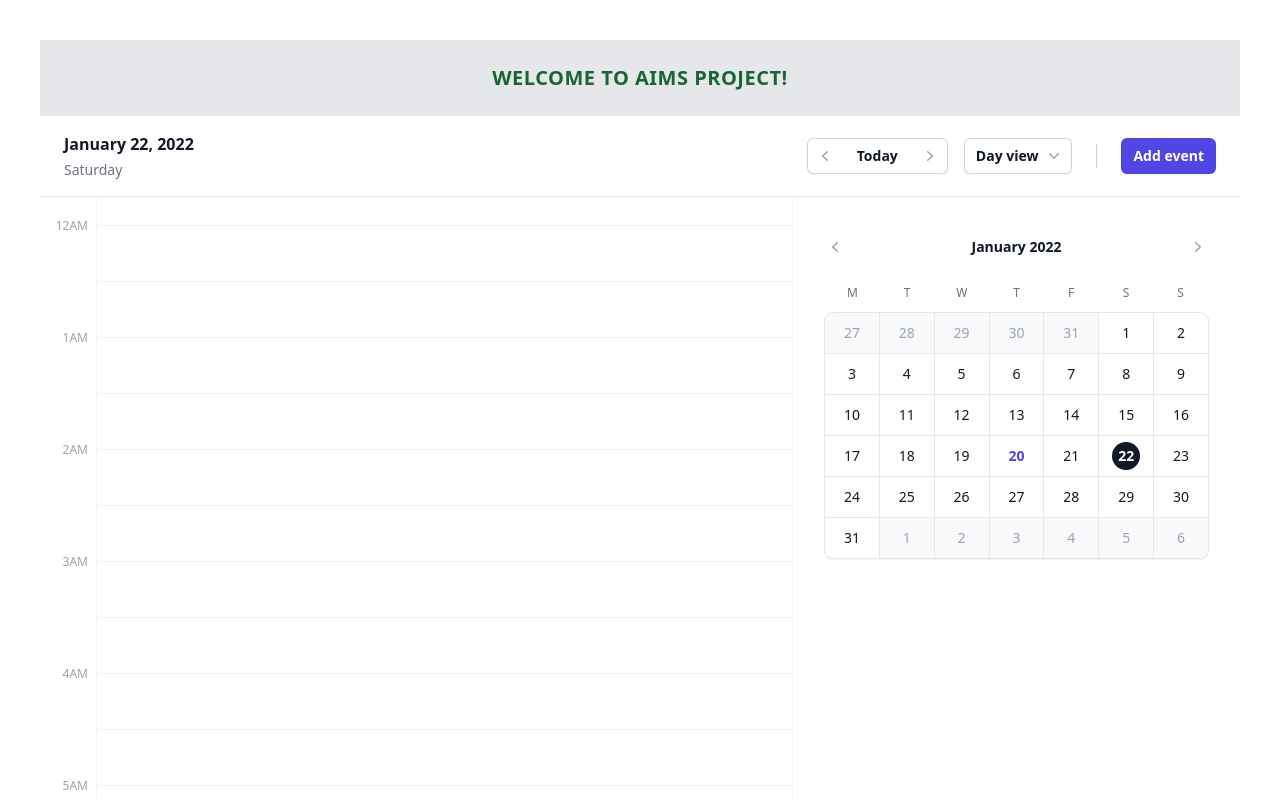
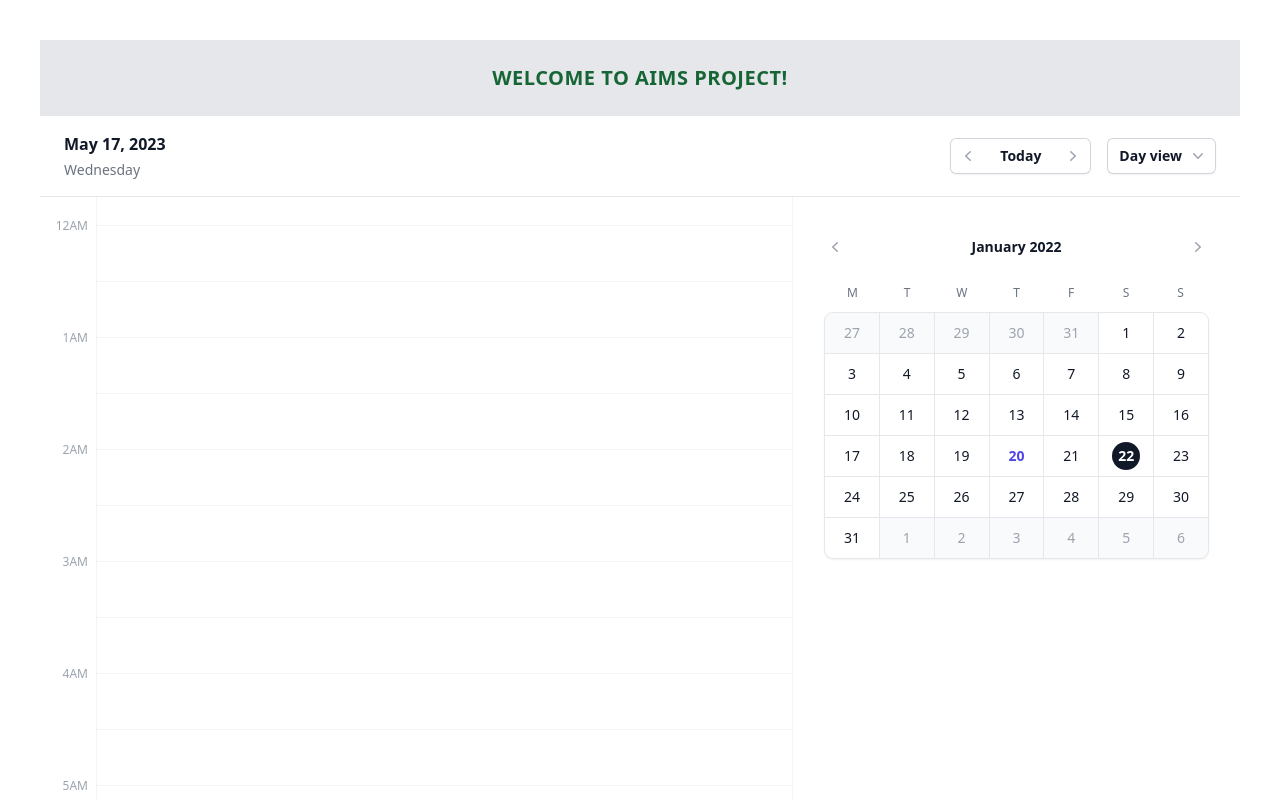
Before and after one commit to christiesunnie/aims-web-project, a React (Create React App) app in the folder aims-web/: page / in a window 1280 px wide. Shown: the top 800 px of the page. Built offline with nearby package versions, Linux system fonts and the light colour scheme.

Commit message:
Using date-dns module to dynamic the calendar

```diff
--- a/aims-web/src/components/Calendars/DayViewCalendar.js
+++ b/aims-web/src/components/Calendars/DayViewCalendar.js
@@ -16,10 +16,15 @@ import TransitionComponent from '../../UI/TransitionComponent';
 import ScheduleItems from '../Events/ScheduleItems';
 import WholeMonthCalendar from './WholeMonthCalendar';
 
+import { startOfToday, format } from 'date-fns';
+
 export default function DayViewCalendar() {
   const container = useRef(null);
   const containerNav = useRef(null);
   const containerOffset = useRef(null);
+
+  const today = startOfToday();
+  console.log(today);
 
   useEffect(() => {
     // Set the container scroll position based on the current time.
@@ -38,13 +43,13 @@ export default function DayViewCalendar() {
         <div>
           <h1 className='text-base font-semibold leading-6 text-gray-900'>
             <time dateTime='2022-01-22' className='sm:hidden'>
-              Jan 22, 2022
+              {format(today, 'MMMM dd, yyy')}
             </time>
             <time dateTime='2022-01-22' className='hidden sm:inline'>
-              January 22, 2022
+              {format(today, 'MMM dd, yyy')}
             </time>
           </h1>
-          <p className='mt-1 text-sm text-gray-500'>Saturday</p>
+          <p className='mt-1 text-sm text-gray-500'>{format(today, 'EEEE')}</p>
         </div>
         <div className='flex items-center'>
           <div className='relative flex items-center rounded-md bg-white shadow-sm md:items-stretch'>
@@ -89,12 +94,6 @@ export default function DayViewCalendar() {
                 </div>
               </TransitionComponent>
             </Menu>
-            <div className='ml-6 h-6 w-px bg-gray-300' />
-            <button
-              type='button'
-              className='ml-6 rounded-md  bg-indigo-600 px-3 py-2 text-sm font-semibold text-white shadow-sm hover:bg-indigo-500 focus-visible:outline focus-visible:outline-2 focus-visible:outline-offset-2 focus-visible:outline-indigo-600'>
-              Add event
-            </button>
           </div>
           <Menu as='div' className='relative ml-6 md:hidden'>
             <Menu.Button className='-mx-2 flex items-center rounded-full border border-transparent p-2 text-gray-400 hover:text-gray-500'>
```
